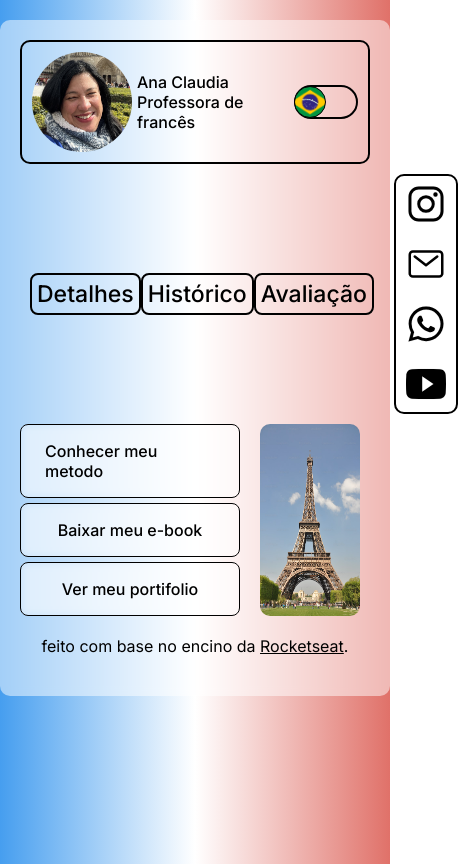
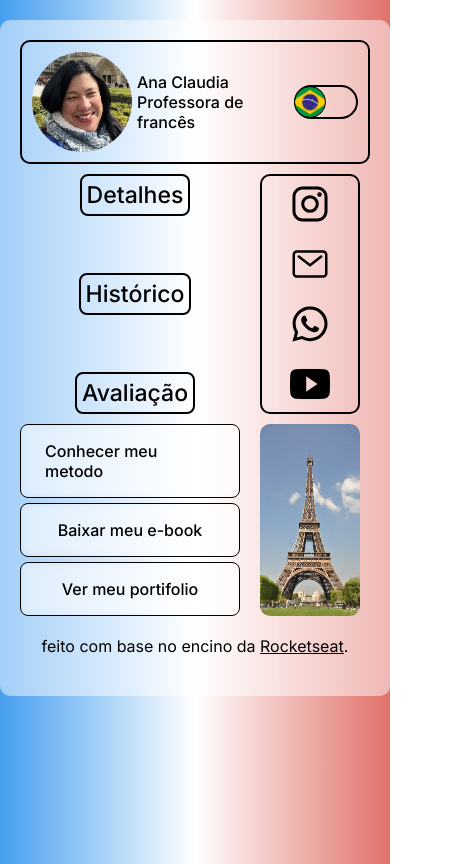
Before and after one commit to Foxoille/Pratica-Discover, a plain HTML site: page index.html in a window 390 px wide. Shown: the whole page, 458 px wide, since content can reach past the window. Drawn offline with nearby package versions, Linux system fonts and the light colour scheme.

Commit message:
adaptation for all devices

```diff
--- a/style.CSS
+++ b/style.CSS
@@ -14,7 +14,8 @@
 }
 
 body {
-  background: linear-gradient(to right, #469eef, #ffffff, #e07169) no-repeat;
+  background: linear-gradient(to right, #469eef, #ffffff, #e07169)
+    no-repeat;
   height: 100vh;
 }
 
@@ -245,6 +246,13 @@ footer {
 footer a {
   color: black;
 }
+
+@media (max-width: 470px) {
+  #menu-list {
+    flex-direction: column;
+  }
+}
+
 @keyframes slide-in {
   from {
     left: 0;
```
